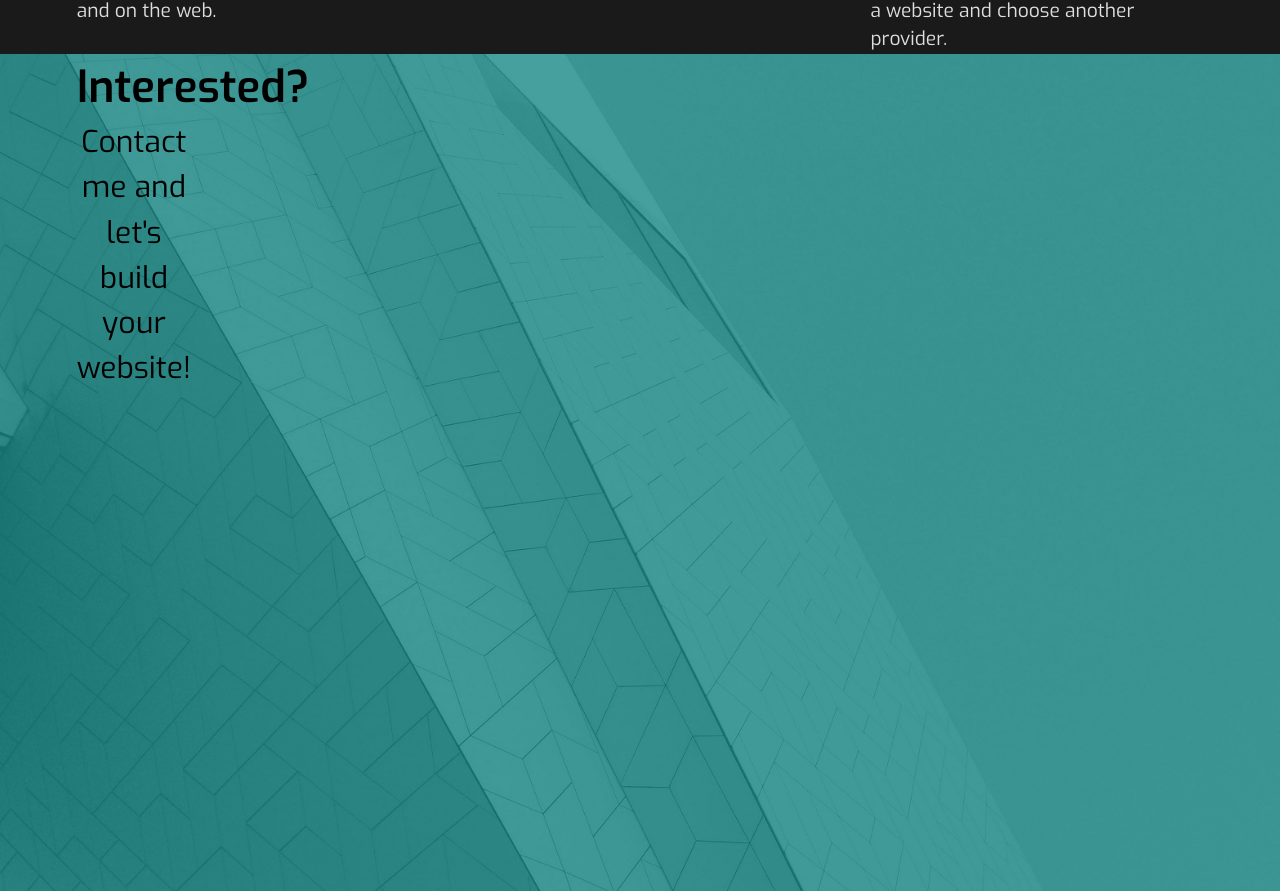
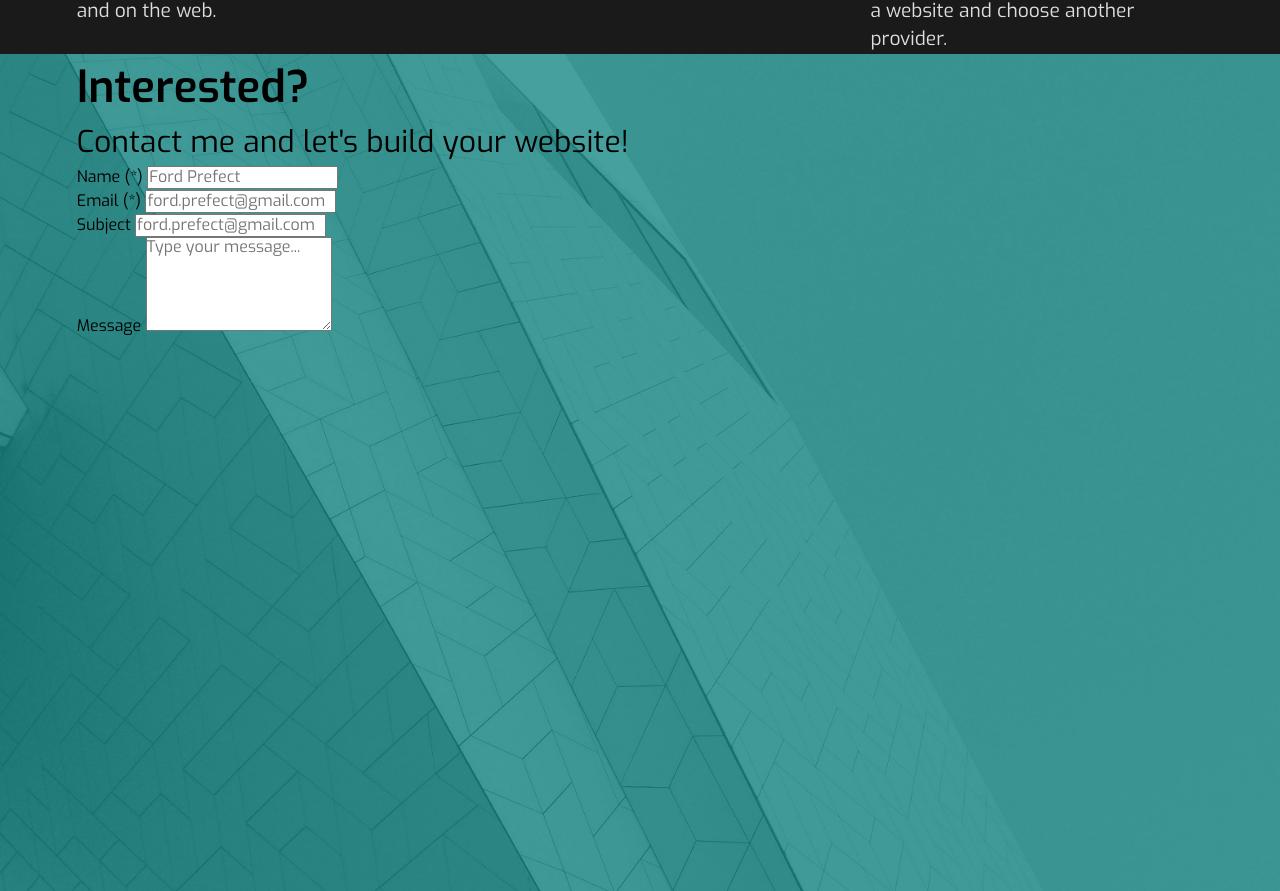
Before and after one commit to elifaltundag/portfolio, a plain HTML site: page index.html in a window 1280 px wide. Shown: the part 1887-2778 px from the top of the page. Drawn offline with nearby package versions, Linux system fonts and the light colour scheme.

Commit message:
Start contact section, add form

```diff
--- a/index.html
+++ b/index.html
@@ -157,6 +157,27 @@
                 <h2 class="section__title">Interested?</h2>
                 <p class="section__subtitle__contact"> Contact me and let's build your website!</p>
 
+                <div class="form__container">
+                    <form action="url" id="contact-form" method="post">
+                        <div class="contact__info">
+                            <label for="name" id="name-label">Name &lpar;&ast;&rpar;</label>
+                            <input type="text" required name="name" id="name" placeholder="Ford Prefect">
+                        </div>
+                        <div class="contact__info">
+                            <label for="email" id="email-label">Email &lpar;&ast;&rpar;</label>
+                            <input type="email" required name="email" id="email" placeholder="ford.prefect@gmail.com">
+                        </div>
+                        <div class="contact__info">
+                            <label for="subject" id="subject-label">Subject</label>
+                            <input type="subject" required name="subject" id="subject" placeholder="ford.prefect@gmail.com">
+                        </div>
+                        <div class="contact__info">
+                            <label for="message" id="message-label">Message</label>
+                            <textarea name="message" id="message" rows="5" minlength="10" maxlength="10000" placeholder="Type your message..."></textarea>
+                        </div>
+                    </form>
+                </div>
+
             </div>
         </section>
     </main>
--- a/style.css
+++ b/style.css
@@ -10,8 +10,8 @@
     /** Colors */
     --clr-dark: 0, 0%, 10%;
     --clr-light: 0, 0%, 87%;
-    --clr-base-dark: 192, 65%, 15%;
-    --clr-base-light: 192, 65%, 35%;
+    --clr-base-dark: 180, 65%, 15%;
+    --clr-base-light: 180, 65%, 35%;
     --clr-accent-dark: 0, 90%, 67%;
     --clr-accent-light: 0, 90%, 78%;
 
@@ -366,6 +366,8 @@ header {
     font-size: clamp(1.4rem, 1rem + 1.1vw, 2.2rem);
 }
 
+
+
 /*! -------------------- */
 /*! FOOTER               */
 /*! -------------------- */
@@ -384,8 +386,7 @@ footer {
     .hero,
     .projects__websites,
     .projects__js-apps,
-    .consd__container,
-    .contact {
+    .consd__container {
         display: grid;
         grid-template-columns: repeat(var(--cols), 1fr);
         column-gap: 1vw;
@@ -451,7 +452,6 @@ footer {
     }
 
     /** Thumbnails */
-
     #thmbs__websites {
         grid-area: tmb;
     }
@@ -497,6 +497,11 @@ footer {
     #consd__identity {
         grid-area: idnt;
     }
+
+    /** Contact */
+    .section__subtitle__contact {
+        text-align: left;
+    }
 }
 
 @media screen and (min-width: 1200px) {
```
